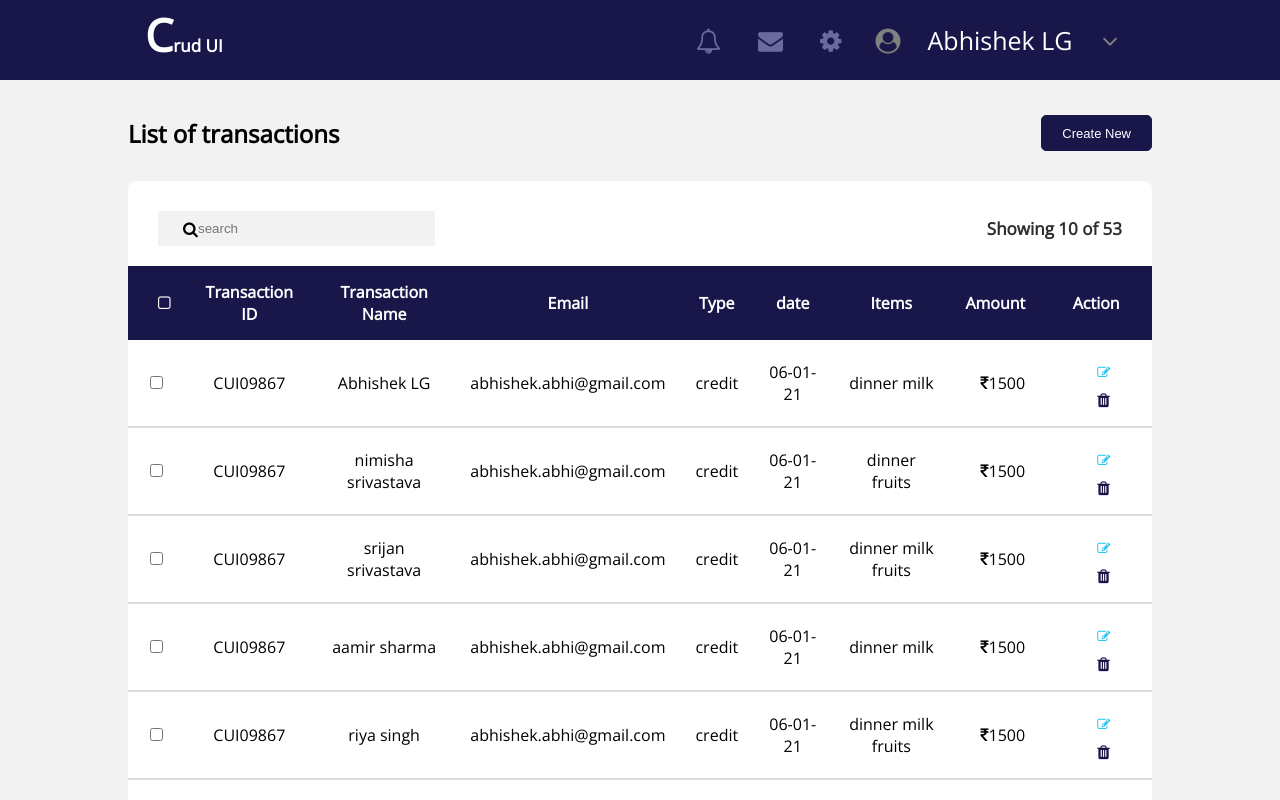
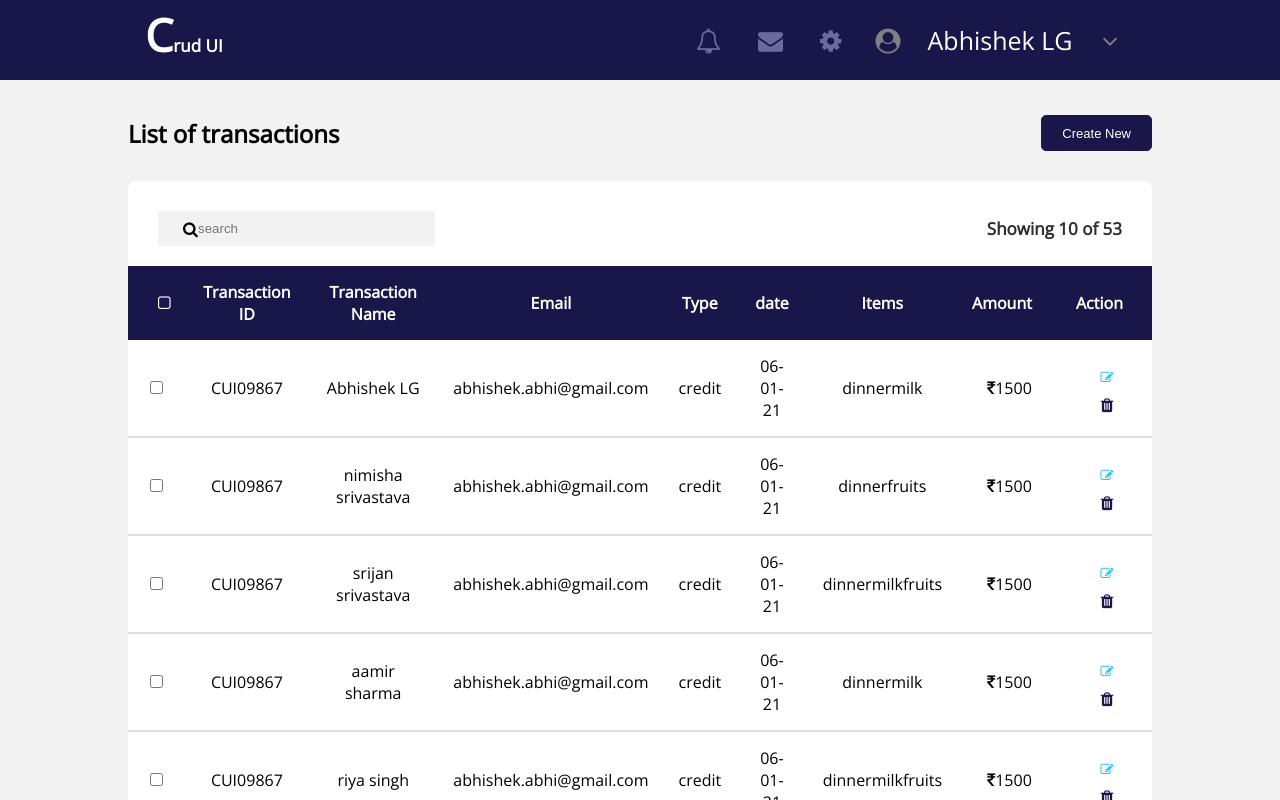
Before and after one commit to Nimisha-12345/project, a Vue app: page /#/ in a window 1280 px wide. Shown: the top 800 px of the page. Built offline with nearby package versions, Linux system fonts and the light colour scheme.

Commit message:
edit items

```diff
--- a/src/components/Child.vue
+++ b/src/components/Child.vue
@@ -8,7 +8,9 @@
             <td>{{user.email}}</td>
             <td>{{user.type}}</td>
             <td>{{user.date}}</td>
-            <td >{{user.items}}</td>
+            <td >
+                <span v-for="(items, index) in user.items" :key="index">{{items}}</span>
+            </td>
             <td><i class="fa fa-inr"></i>{{user.amount}}</td>
             <td><button class="btnclick"><i class="fa fa-pencil-square-o" style="color:#16c1f3"></i></button>
             <i class="fa fa-trash" style="color:#19174a"></i></td>
--- a/src/components/Form.vue
+++ b/src/components/Form.vue
@@ -32,7 +32,7 @@
                                 <input type="text" placeholder=""  required><i class="fa fa-arrow-down" style="float:right;margin-top:8px;
                                 right:5%;position:absolute;"></i>
                                  <div class="dropdown-content" style="position:absolute;">
-                                    <a href="#"><i class="fa fa-square-o"></i>Dinner</a>
+                                    <a href="#"><input type="checkbox" required>Dinner</a>
                                     <a href="#"><i class="fa fa-square-o"></i>Fruits</a>
                                     <a href="#"><i class="fa fa-square-o"></i>Milk</a>
                                  </div>
@@ -45,7 +45,7 @@
                         <div class="next">
 
           <button type="submit" id="close" class="submit-btn" @click="showHideForm(false)">Close</button>
-          <button v-on:click="hello()" type="submit" class="submit-btn  submit-btn1">Submit</button>
+          <button @click="addToList()" type="button" class="submit-btn  submit-btn1">Submit</button>
            </div>
                     </form>
     </div>
@@ -65,6 +65,7 @@ export default {
      methods:{
         addToList(){
             this.addItem({id:'CUI09867w',name:'Abhishek',email:'abhishek.abhi@gmail1.com',type:'credit',date:'06-01-21',items:['dinner','milk'],amount:1500});
+            this.showHideForm(false)
                 }
             }
         }
--- a/src/components/Layout.vue
+++ b/src/components/Layout.vue
@@ -15,15 +15,15 @@ export default {
         return{
             showForm: false,
             users:[
-                {id:'CUI09867',name:'Abhishek LG',email:'abhishek.abhi@gmail.com',type:'credit',date:'06-01-21',items:'dinner milk',amount:1500},
-                {id:'CUI09867',name:'nimisha srivastava',email:'abhishek.abhi@gmail.com',type:'credit',date:'06-01-21',items:'dinner fruits',amount:1500},
-                {id:'CUI09867',name:'srijan srivastava',email:'abhishek.abhi@gmail.com',type:'credit',date:'06-01-21',items:'dinner milk fruits',amount:1500},
-                {id:'CUI09867',name:'aamir sharma',email:'abhishek.abhi@gmail.com',type:'credit',date:'06-01-21',items:'dinner milk',amount:1500},
-                {id:'CUI09867',name:'riya singh',email:'abhishek.abhi@gmail.com',type:'credit',date:'06-01-21',items:'dinner milk fruits',amount:1500},
-                {id:'CUI09867',name:'srijan srivastava',email:'abhishek.abhi@gmail.com',type:'credit',date:'06-01-21',items:'dinner milk',amount:1500},
-                {id:'CUI09867',name:'srijan srivastava',email:'abhishek.abhi@gmail.com',type:'credit',date:'06-01-21',items:'dinner fruits',amount:1500},
-                {id:'CUI09867',name:'srijan srivastava',email:'abhishek.abhi@gmail.com',type:'credit',date:'06-01-21',items:'dinner milk fruits',amount:1500},
-                {id:'CUI09867',name:'srijan srivastava',email:'abhishek.abhi@gmail.com',type:'credit',date:'06-01-21',items:'dinner milk',amount:1500},
+                {id:'CUI09867',name:'Abhishek LG',email:'abhishek.abhi@gmail.com',type:'credit',date:'06-01-21',items:['dinner','milk'],amount:1500},
+                {id:'CUI09867',name:'nimisha srivastava',email:'abhishek.abhi@gmail.com',type:'credit',date:'06-01-21',items:['dinner','fruits'],amount:1500},
+                {id:'CUI09867',name:'srijan srivastava',email:'abhishek.abhi@gmail.com',type:'credit',date:'06-01-21',items:['dinner', 'milk', 'fruits'],amount:1500},
+                {id:'CUI09867',name:'aamir sharma',email:'abhishek.abhi@gmail.com',type:'credit',date:'06-01-21',items:['dinner', 'milk'],amount:1500},
+                {id:'CUI09867',name:'riya singh',email:'abhishek.abhi@gmail.com',type:'credit',date:'06-01-21',items:['dinner', 'milk', 'fruits'],amount:1500},
+                {id:'CUI09867',name:'srijan srivastava',email:'abhishek.abhi@gmail.com',type:'credit',date:'06-01-21',items:['dinner', 'milk'],amount:1500},
+                {id:'CUI09867',name:'srijan srivastava',email:'abhishek.abhi@gmail.com',type:'credit',date:'06-01-21',items:['dinner', 'fruits'],amount:1500},
+                {id:'CUI09867',name:'srijan srivastava',email:'abhishek.abhi@gmail.com',type:'credit',date:'06-01-21',items:['dinner', 'milk', 'fruits'],amount:1500},
+                {id:'CUI09867',name:'srijan srivastava',email:'abhishek.abhi@gmail.com',type:'credit',date:'06-01-21',items:['dinner', 'milk'],amount:1500},
                 ]
         }
     },
```
